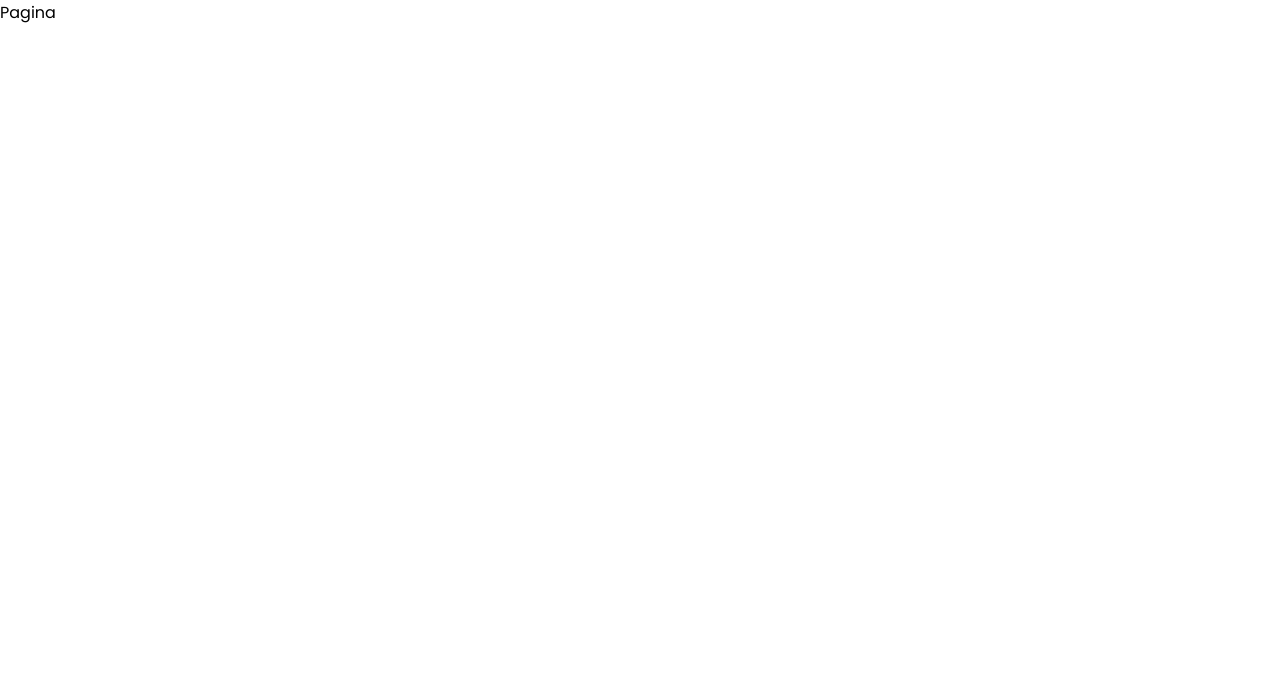
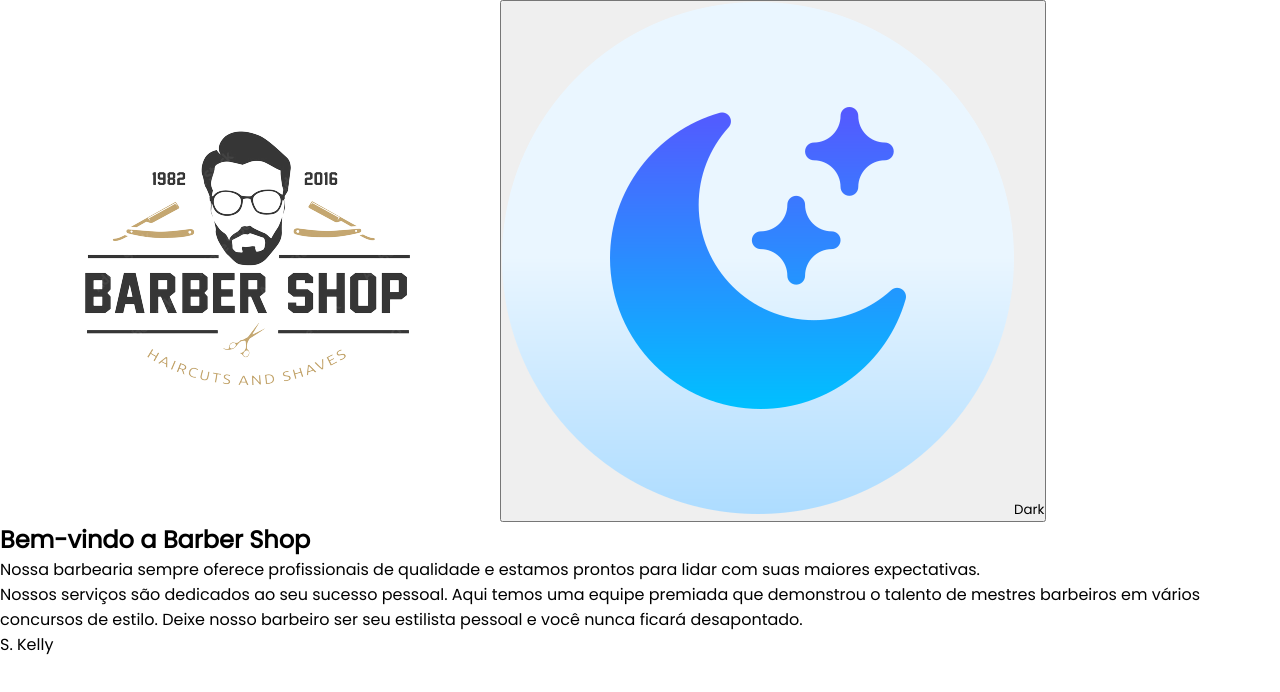
Before and after one commit to Marcos-Monte/react-BarberShop, a React (Create React App) app: page / in a window 1280 px wide. Shown: the top 692 px of the page. Built offline with nearby package versions, Linux system fonts and the light colour scheme.

Commit message:
Criando HTML e Inserindo Elementos

```diff
--- a/public/index.html
+++ b/public/index.html
@@ -25,7 +25,7 @@
   <link rel="preconnect" href="https://fonts.googleapis.com">
   <link rel="preconnect" href="https://fonts.gstatic.com" crossorigin>
   <link href="https://fonts.googleapis.com/css2?family=Great+Vibes&family=Poppins&display=swap" rel="stylesheet">
-  <title>Barber Shop</title>
+  <title>BarberShop</title>
 </head>
 
 <body>
--- a/src/LandingPage/index.js
+++ b/src/LandingPage/index.js
@@ -4,6 +4,28 @@ import './style.css';
 
 export default function LandingPage() {
     return (
-        <p>Pagina</p>
+        <div className="body">
+            <header>
+                <div className="largura-pagina">
+                    <img src="assets\barbearia-logo.png" alt="Logotipo da BarberShop" />
+                    <button>
+                        <img src="assets\moon.png" alt="Simbolo de Sol / Lua para auxiliar a mudança entre Light e Darg" />
+                        <span>Dark</span>
+                    </button>
+                </div>
+            </header>
+            <main>
+                <section className="banner"></section>
+                <section className="largura-pagina conteudo">
+                    <h1>Bem-vindo a Barber Shop</h1>
+
+                    <p className="paragrafo=destaque">Nossa barbearia sempre oferece profissionais de qualidade e estamos prontos para lidar com suas maiores expectativas.</p>
+
+                    <p>Nossos serviços são dedicados ao seu sucesso pessoal. Aqui temos uma equipe premiada que demonstrou o talento de mestres barbeiros em vários concursos de estilo. Deixe nosso barbeiro ser seu estilista pessoal e você nunca ficará desapontado.</p>
+
+                    <p className="assinatura">S. Kelly</p>
+                </section>
+            </main>
+        </div>
     )
 }
```
